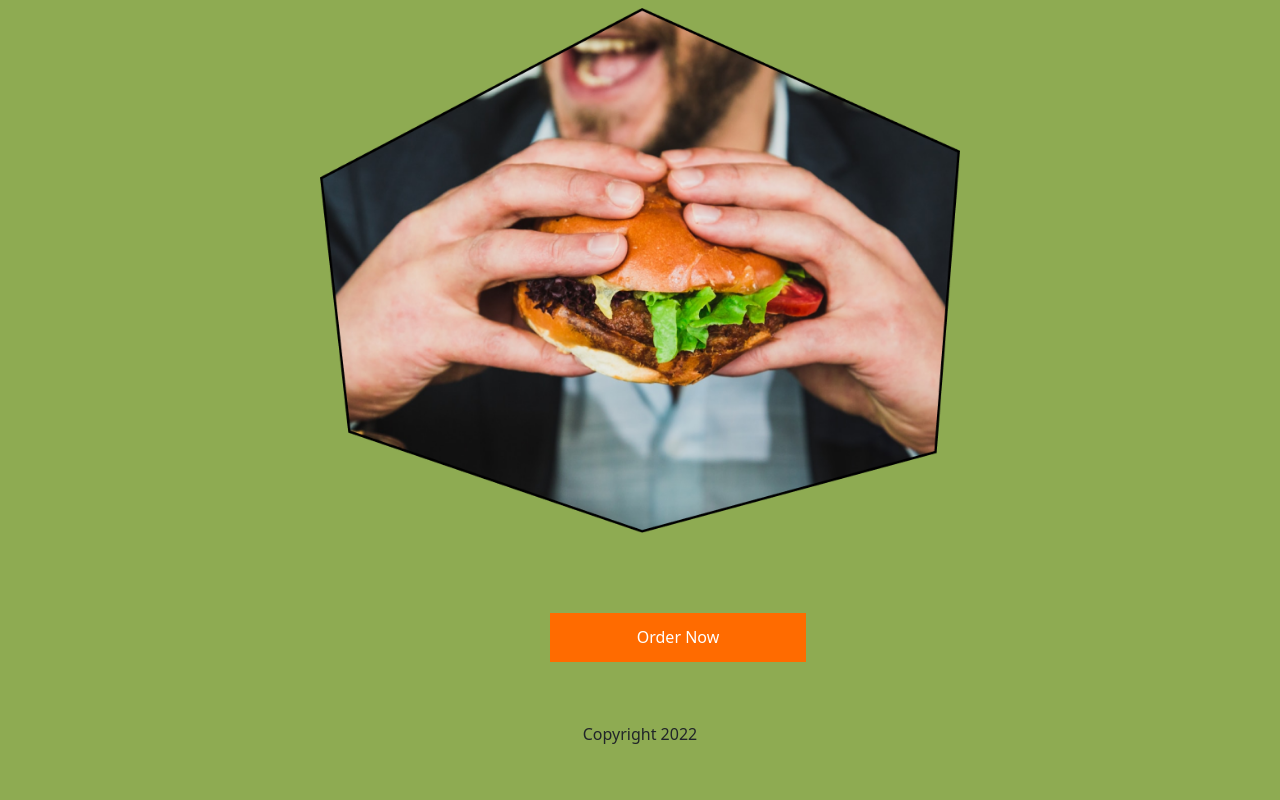
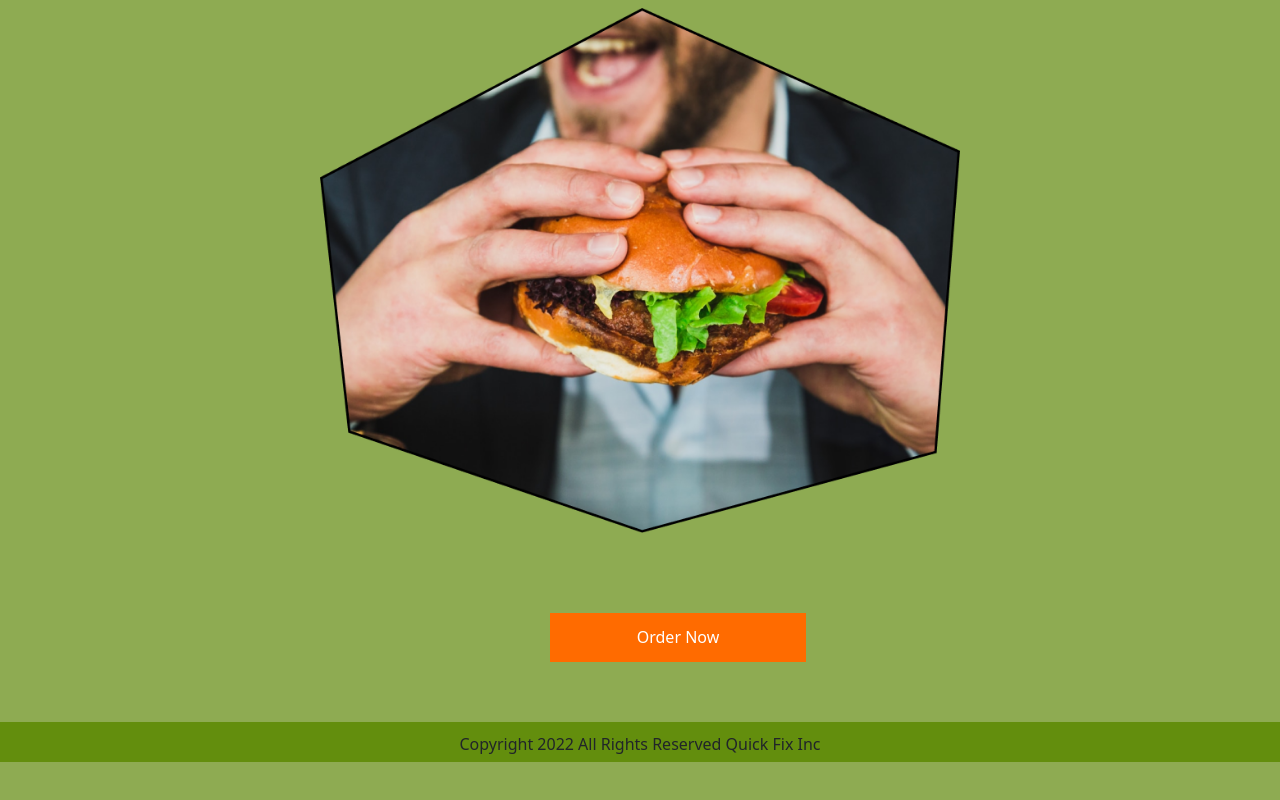
Before and after one commit to JFuller333/quick-fix-website, a website built with Parcel: page html5-boilerplate/index.html in a window 1280 px wide. Shown: the part 4289-5089 px from the top of the page. After the commit the page ends 5055 px from the top, so only its background shows below. Built offline with nearby package versions, Linux system fonts and the light colour scheme; a web font is replaced by a local one.

Commit message:
Homepage-UI-Updated 7.22.22

```diff
--- a/html5-boilerplate/css/custom.css
+++ b/html5-boilerplate/css/custom.css
@@ -69,8 +69,13 @@
     width: 20%;
     margin-left: 550px;
 }
+footer {
+    height: 40px;
+    background-color: #638e0d;
+}
 .footer-section {
     display: flex;
     margin: 60px;
+    padding: 10px;
     justify-content: center;
 }
--- a/html5-boilerplate/index.html
+++ b/html5-boilerplate/index.html
@@ -131,7 +131,7 @@
       </section>
 
       <footer>
-        <div class="footer-section"> Copyright 2022 </div>
+        <div class="footer-section"> Copyright 2022 All Rights Reserved Quick Fix Inc </div>
       </footer>
 
   </main>
```
